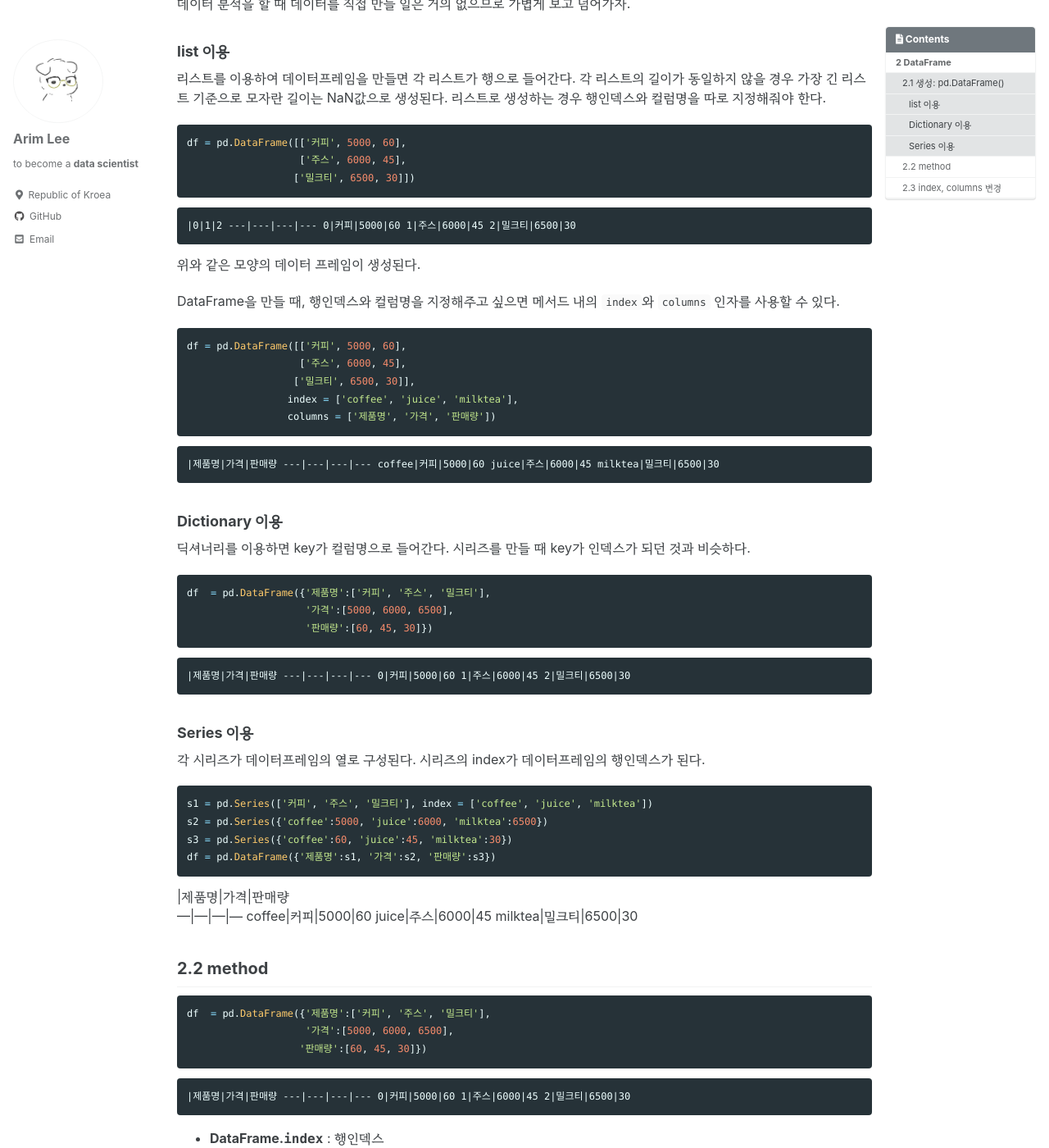
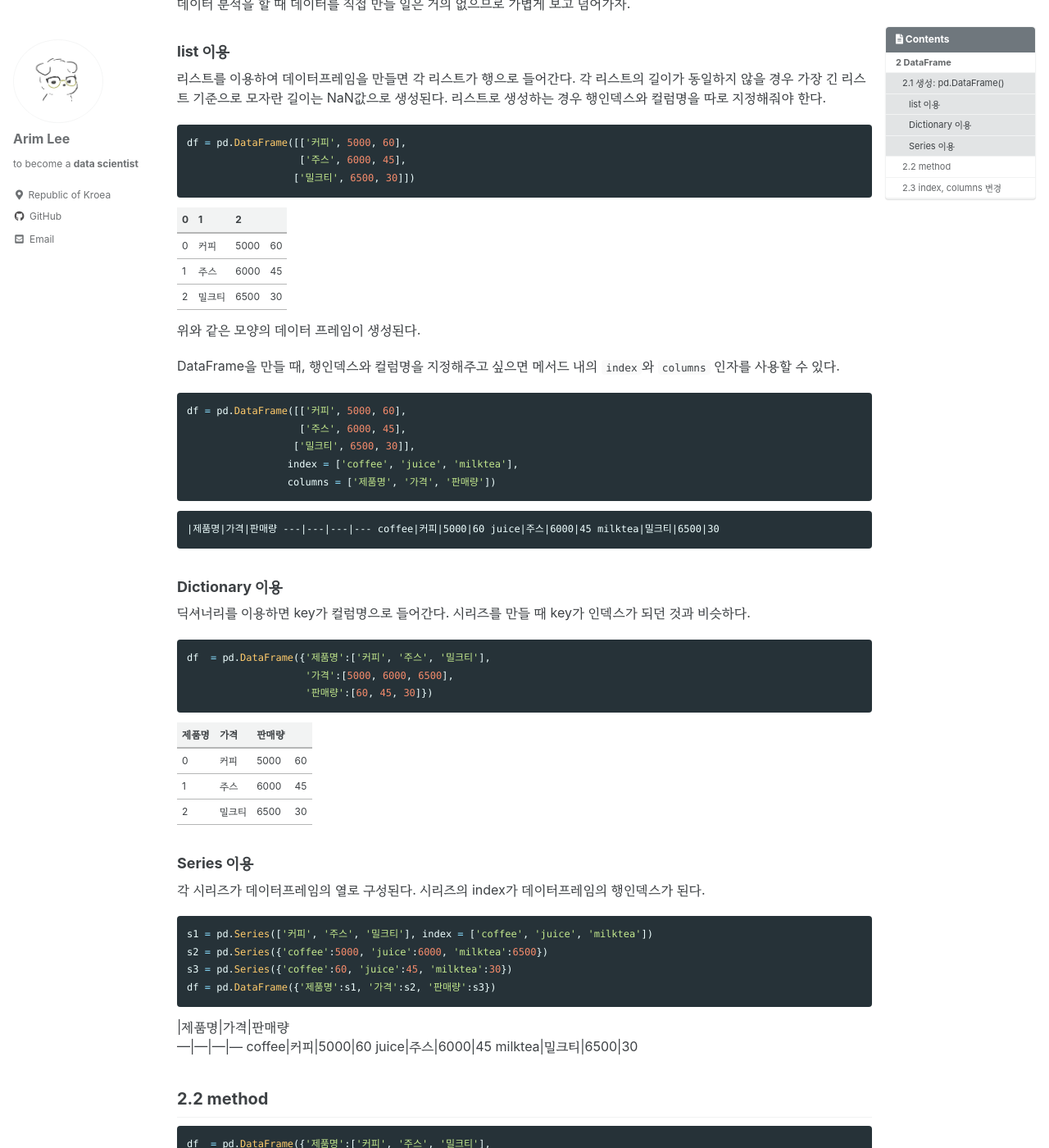
Before and after one commit to rim-i/rim-i.github.io, a Jekyll site: the page built from _posts/2021-08-16-pandas-02.md, in a window 1280 px wide and 1400 px high, scrolled down 614 px. Shown: the whole window at 82% size. Built offline with Jekyll 4.4.1, drawn with Linux system fonts in a browser that asks for light colours; cached includes are drawn as plain includes; some web fonts are replaced.

````diff
--- a/_posts/2021-08-16-pandas-02.md
+++ b/_posts/2021-08-16-pandas-02.md
@@ -41,7 +41,7 @@ df = pd.DataFrame([['커피', 5000, 60],
                   ['밀크티', 6500, 30]])
 ```
 
-    |0|1|2
+   |0|1|2
 ---|---|---|---
 0|커피|5000|60
 1|주스|6000|45
@@ -57,6 +57,7 @@ df = pd.DataFrame([['커피', 5000, 60],
                  index = ['coffee', 'juice', 'milktea'],
                  columns = ['제품명', '가격', '판매량'])
 ```
+
 	|제품명|가격|판매량
 ---|---|---|---
 coffee|커피|5000|60
@@ -71,7 +72,7 @@ df  = pd.DataFrame({'제품명':['커피', '주스', '밀크티'],
                     '판매량':[60, 45, 30]})
 ```
 
-    |제품명|가격|판매량
+ |제품명|가격|판매량
 ---|---|---|---
 0|커피|5000|60
 1|주스|6000|45
@@ -105,7 +106,7 @@ df  = pd.DataFrame({'제품명':['커피', '주스', '밀크티'],
 1|주스|6000|45
 2|밀크티|6500|30
 
-- **DataFrame.`index`** : 행인덱스
+**DataFrame.`index`** : 행인덱스
 
 ```py
 df.index
@@ -115,7 +116,7 @@ df.index
 RangeIndex(start=0, stop=3, step=1)
 ```
 
-- **DataFrame.`columns`** : 컬럼명
+**DataFrame.`columns`** : 컬럼명
 
 ```py
 df.columns
@@ -125,7 +126,7 @@ df.columns
 Index(['제품명', '가격', '판매량'], dtype='object')
 ```
 
-- **DataFrame.`values`** : 행인덱스와 컬럼명을 제외한 데이터 값만 보여줌(array)
+**DataFrame.`values`** : 행인덱스와 컬럼명을 제외한 데이터 값만 보여줌(array)
 
 ```py
 df.values
@@ -137,7 +138,7 @@ df.values
  ['밀크티' 6500 30]]
 ```
 
-- **DataFrame.`shape`** : 데이터프레임 크기 (행,열)
+**DataFrame.`shape`** : 데이터프레임 크기 (행,열)
 
 ```py
 df.shape
@@ -147,7 +148,7 @@ df.shape
 (3, 3)
 ```
 
-- **DataFrame.`dtypes`** : 각 열의 자료형
+**DataFrame.`dtypes`** : 각 열의 자료형
 
 ```py
 df.dtypes
@@ -159,7 +160,7 @@ df.dtypes
 판매량     int64
 ```
 
-- **DataFrame.`info()`** : 데이터프레임 각 열의 요약정보
+**DataFrame.`info()`** : 데이터프레임 각 열의 요약정보
 
 ```py
 df.info()
````
